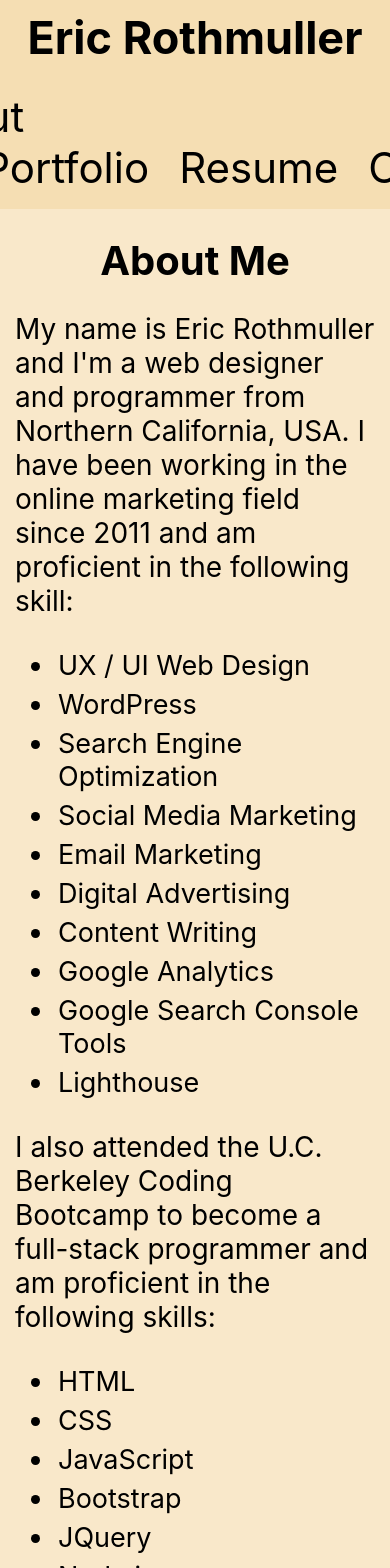
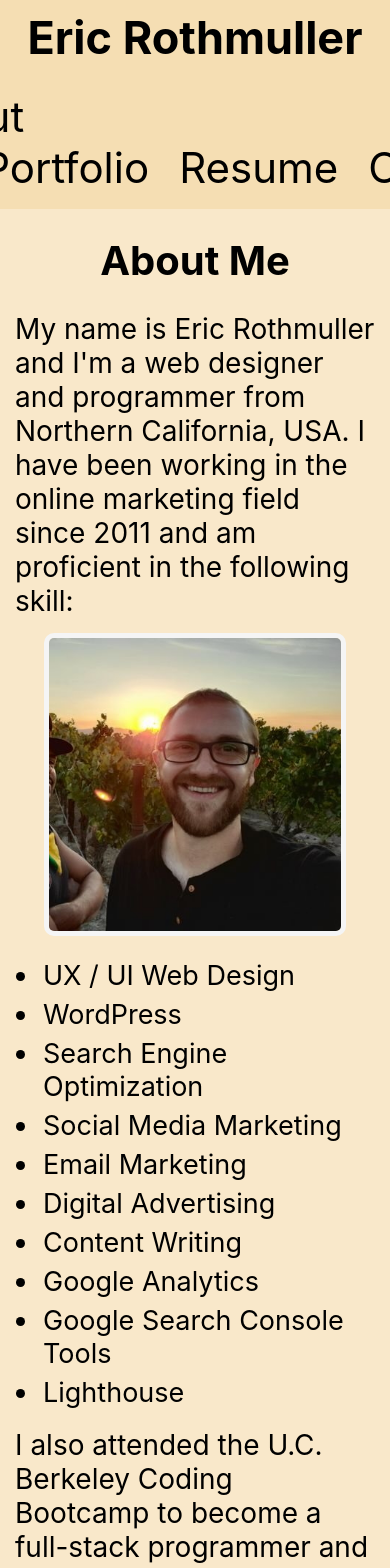
Before and after one commit to ericrothmuller/My-Portfolio, a React (Create React App) app: page / in a window 390 px wide. Shown: the top 1568 px of the page. Built offline with nearby package versions, Linux system fonts and the light colour scheme.

Commit message:
Added headshot image to the about me page with CSS stylings to give it some style and make it responsive.

```diff
--- a/src/Style.css
+++ b/src/Style.css
@@ -78,6 +78,15 @@ ul li a:hover {
   display: list-item;
   padding: 3px;
   font-size: 27px;
+}
+
+.aboutImage {
+  border: 5px whitesmoke solid;
+  border-radius: 10px;
+  float: right;
+  margin-right: 5%;
+  margin-top: 1%;
+  margin-bottom: 1%;
 }
 
 .contactMe {
@@ -173,3 +182,21 @@ ul li a:hover {
     width: 95%;
   }
 }
+
+
+@media screen and (max-width: 850px) {
+
+  .aboutImageDiv {
+    display: flex;
+    justify-content: center;
+  }
+
+  .aboutImage {
+    float: none;
+    margin-right: 1%;
+    margin-top: 4%;
+    margin-bottom: 1%;
+    margin-left: 1%;
+    width: 75%;
+  }
+}
--- a/src/components/pages/About.js
+++ b/src/components/pages/About.js
@@ -8,7 +8,10 @@ export default function About() {
       <h1>About Me</h1>
       <p>
       My name is Eric Rothmuller and I'm a web designer and programmer from Northern California, USA. I have been working in the online marketing field since 2011 and am proficient in the following skill:
-
+      </p>
+    <div className="aboutImageDiv">
+      <img className="aboutImage" src={require("../../images/Eric.jpg")} alt="Eric Rothmuller Headshot" title="Eric Rothmuller" />
+    </div>
       <ul>
         <li className='normalUl'>UX / UI Web Design</li>
         <li className='normalUl'>WordPress</li>
@@ -22,7 +25,7 @@ export default function About() {
         <li className='normalUl'>Lighthouse</li>
       </ul>
 
-      I also attended the U.C. Berkeley Coding Bootcamp to become a full-stack programmer and am proficient in the following skills:
+      <p>I also attended the U.C. Berkeley Coding Bootcamp to become a full-stack programmer and am proficient in the following skills:</p>
 
       <ul>
         <li className='normalUl'>HTML</li>
@@ -41,7 +44,6 @@ export default function About() {
         <li className='normalUl'>Mongoose</li>
         <li className='normalUl'>React</li>
       </ul>
-      </p>
     </div>
   );
 }
```
